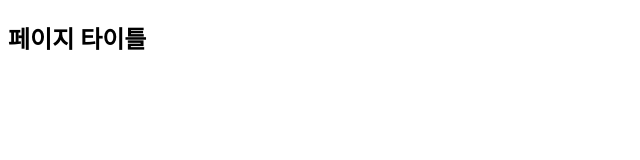
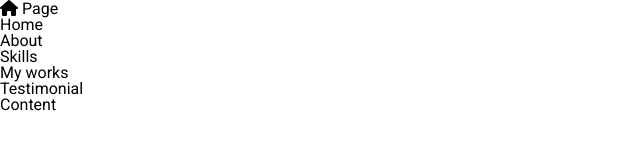
Before and after one commit to jangth0655/interactive-page, a plain HTML site: page index.html in a window 1280 px wide. Shown: the whole page, without its empty margins (0-640 px from the left). Drawn offline with Linux system fonts and the light colour scheme.

Commit message:
design : html navbar

```diff
--- a/index.html
+++ b/index.html
@@ -12,18 +12,35 @@
       href="https://fonts.googleapis.com/css2?family=Roboto:wght@400;500;700&display=swap"
       rel="stylesheet"
     />
+    <link
+      rel="stylesheet"
+      href="https://cdnjs.cloudflare.com/ajax/libs/font-awesome/6.3.0/css/all.min.css"
+    />
+
     <script src="./main.js" defer></script>
   </head>
   <body>
-    <section>
-      <h1>페이지 타이틀</h1>
-    </section>
+    <nav id="navbar">
+      <div class="navbar__logo">
+        <i class="fa-solid fa-house"></i>
+        <a href="#">Page</a>
+      </div>
+      <div class="navbar__menu">
+        <ul>
+          <li class="navbar__menu__item">Home</li>
+          <li class="navbar__menu__item">About</li>
+          <li class="navbar__menu__item">Skills</li>
+          <li class="navbar__menu__item">My works</li>
+          <li class="navbar__menu__item">Testimonial</li>
+          <li class="navbar__menu__item">Content</li>
+        </ul>
+      </div>
+    </nav>
 
-    <section>
-      <div class="innerWrap">
-        <h2></h2>
-        <p></p>
-      </div>
-    </section>
+    <section id="about"></section>
+    <section id="skills"></section>
+    <section id="work"></section>
+    <section id="testimonials"></section>
+    <section id="content"></section>
   </body>
 </html>
--- /dev/null
+++ b/reset.css
@@ -0,0 +1,129 @@
+/* http://meyerweb.com/eric/tools/css/reset/
+   v2.0 | 20110126
+   License: none (public domain)
+*/
+
+html,
+body,
+div,
+span,
+applet,
+object,
+iframe,
+h1,
+h2,
+h3,
+h4,
+h5,
+h6,
+p,
+blockquote,
+pre,
+a,
+abbr,
+acronym,
+address,
+big,
+cite,
+code,
+del,
+dfn,
+em,
+img,
+ins,
+kbd,
+q,
+s,
+samp,
+small,
+strike,
+strong,
+sub,
+sup,
+tt,
+var,
+b,
+u,
+i,
+center,
+dl,
+dt,
+dd,
+ol,
+ul,
+li,
+fieldset,
+form,
+label,
+legend,
+table,
+caption,
+tbody,
+tfoot,
+thead,
+tr,
+th,
+td,
+article,
+aside,
+canvas,
+details,
+embed,
+figure,
+figcaption,
+footer,
+header,
+hgroup,
+menu,
+nav,
+output,
+ruby,
+section,
+summary,
+time,
+mark,
+audio,
+video {
+  margin: 0;
+  padding: 0;
+  border: 0;
+  font-size: 100%;
+  font: inherit;
+  vertical-align: baseline;
+}
+/* HTML5 display-role reset for older browsers */
+article,
+aside,
+details,
+figcaption,
+figure,
+footer,
+header,
+hgroup,
+menu,
+nav,
+section {
+  display: block;
+}
+body {
+  line-height: 1;
+}
+ol,
+ul {
+  list-style: none;
+}
+blockquote,
+q {
+  quotes: none;
+}
+blockquote:before,
+blockquote:after,
+q:before,
+q:after {
+  content: '';
+  content: none;
+}
+table {
+  border-collapse: collapse;
+  border-spacing: 0;
+}
--- a/style.css
+++ b/style.css
@@ -1,3 +1,14 @@
+@import 'reset.css';
+
+* {
+  box-sizing: border-box;
+}
+
+a {
+  text-decoration: none;
+  color: inherit;
+}
+
 body {
   font-family: 'Roboto', sans-serif;
 }
```
